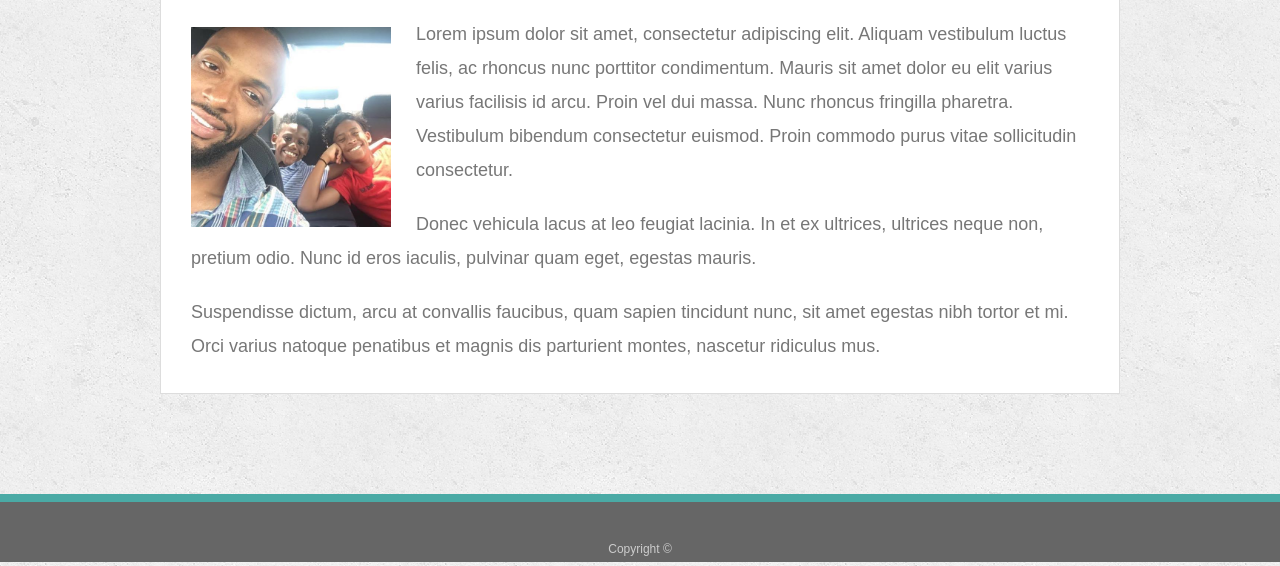
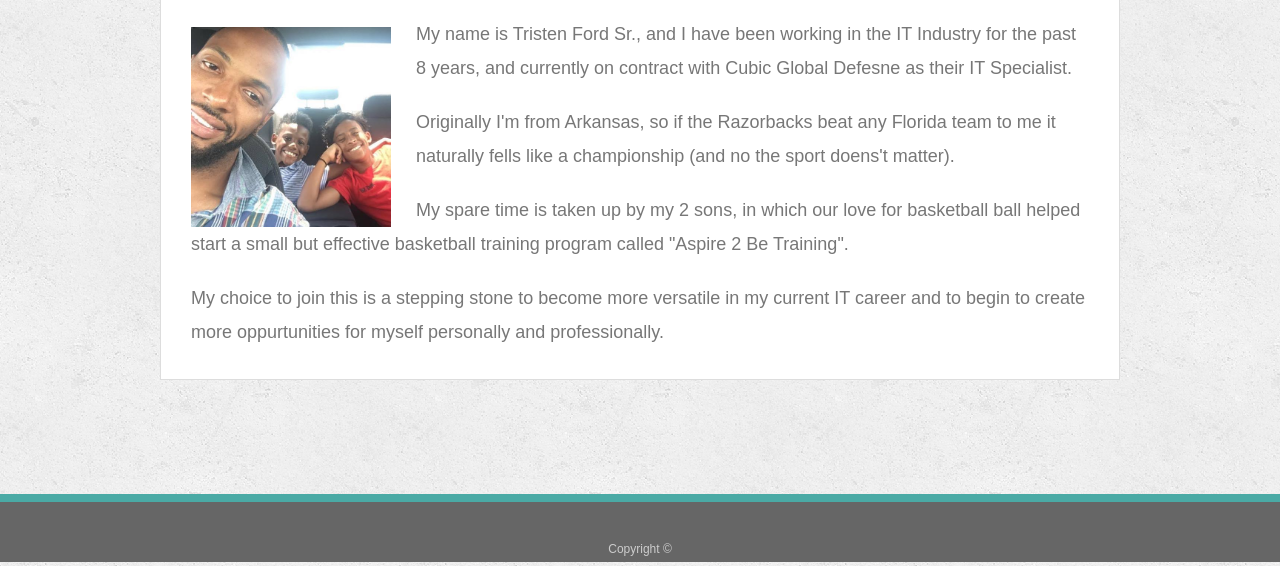
Before and after one commit to TristenSr/Basic-Portfolio, a plain HTML site: page index.html in a window 1280 px wide. Shown: the part 236-802 px from the top of the page. Drawn offline with Linux system fonts and the light colour scheme.

Commit message:
updated about me paragraph

```diff
--- a/index.html
+++ b/index.html
@@ -25,14 +25,15 @@
     <section class="main-section">
       <h1>About Me</h1>
 
-      <img src="assets/images/me and boys.jpg" class="auth-image" alt="Your Name">
+      <img src="assets/images/me and boys.jpg" class="auth-image" alt="Tristen Sr">
 
-      <p>Lorem ipsum dolor sit amet, consectetur adipiscing elit. Aliquam vestibulum luctus felis, ac rhoncus nunc porttitor condimentum. Mauris sit amet dolor eu elit varius varius facilisis id arcu. Proin vel dui massa. Nunc rhoncus fringilla pharetra. Vestibulum bibendum consectetur euismod. Proin commodo purus vitae sollicitudin consectetur.</p>
+      <p>My name is Tristen Ford Sr., and I have been working in the IT Industry for the past 8 years, and currently on contract with Cubic Global Defesne as their IT Specialist.</p>
 
-      <p>Donec vehicula lacus at leo feugiat lacinia. In et ex ultrices, ultrices neque non, pretium odio. Nunc id eros iaculis, pulvinar quam eget, egestas mauris.</p>
+      <p>Originally I'm from Arkansas, so if the Razorbacks beat any Florida team to me it naturally fells like a championship (and no the sport doens't matter).</p>
 
-      <p>Suspendisse dictum, arcu at convallis faucibus, quam sapien tincidunt nunc, sit amet egestas nibh tortor et mi. Orci varius natoque penatibus et magnis dis parturient montes, nascetur ridiculus mus.</p>
+      <p>My spare time is taken up by my 2 sons, in which our love for basketball ball helped start a small but effective basketball training program called "Aspire 2 Be Training".</p>
 
+      <p>My choice to join this is a stepping stone to become more versatile in my current IT career and to begin to create more oppurtunities for myself personally and professionally.</p>
     </section>
 
   </div>
```
